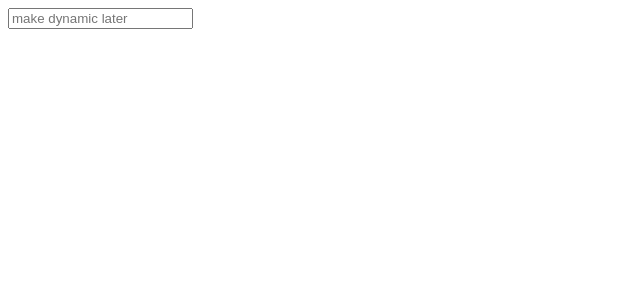
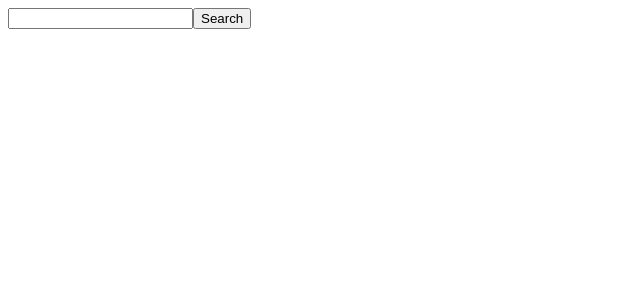
Before and after one commit to apecaves/artist-search, a React app: page / in a window 1280 px wide. Shown: the top 300 px of the page, without its empty margins (0-640 px from the left). Built offline with nearby package versions, Linux system fonts and the light colour scheme.

Commit message:
made search input into search page and turned it inot a class component

```diff
--- a/src/components/App.js
+++ b/src/components/App.js
@@ -1,6 +1,6 @@
 import React from 'react';
-import SearchInput from './SearchInput/SearchInput';
+import SearchPage from './SearchPage/SearchPage';
 
 export default function App() {
-  return <SearchInput />;
+  return <SearchPage />;
 }
--- a/src/components/SearchInput/SearchInput.js
+++ /dev/null
@@ -1,17 +0,0 @@
-import React from 'react';
-import PropTypes from 'prop-types';
-
-function SearchInput({ text }) {
-  return (
-    <form>
-      <input type="text" value={text} name={text} placeholder="make dynamic later"></input>
-    </form>
-  );
-
-}
-
-SearchInput.propTypes = {
-  text: PropTypes.string.isRequired
-};
-
-export default SearchInput;
--- /dev/null
+++ b/src/components/SearchPage/SearchPage.js
@@ -0,0 +1,18 @@
+import React, { Component } from 'react';
+
+
+export default class SearchPage extends Component {
+  state = {
+    text: ''
+  }
+  render() {
+    const { text } = this.state;
+
+    return (
+      <form>
+        <input type="text" value={text} name={text}></input>
+        <button>Search</button>
+      </form>
+    );
+  }
+}
```
